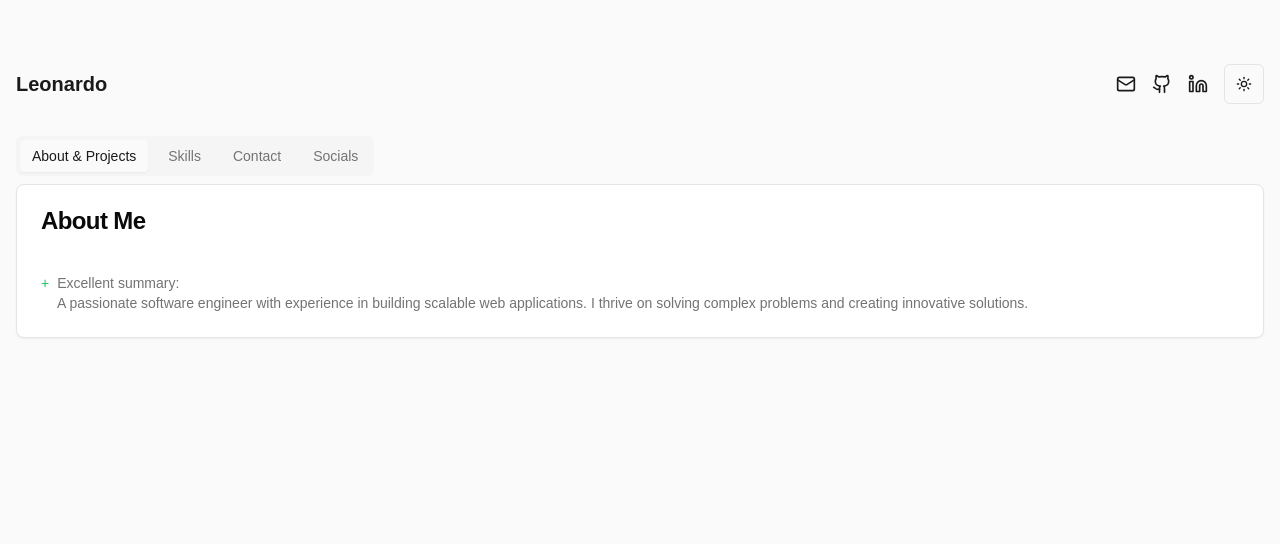
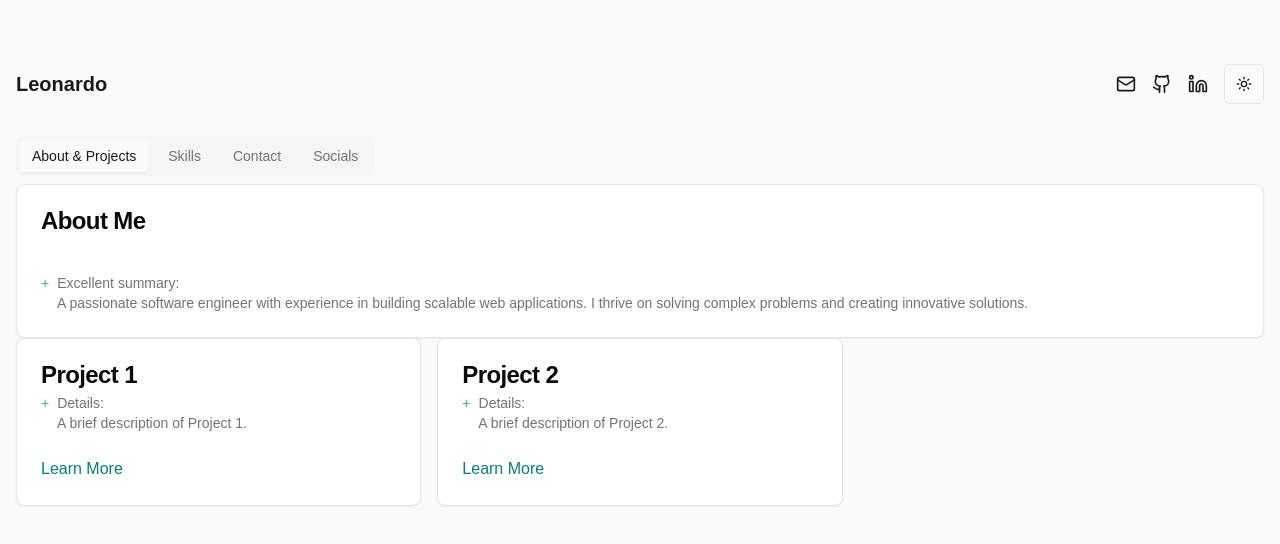
Before and after one commit to isaiahscape/portfolio-minimalist, a Next.js app: page / in a window 1280 px wide. Shown: the top 544 px of the page. Built offline with nearby package versions, Linux system fonts and the light colour scheme.

Commit message:
the project cards are gone, fixing

```diff
--- a/src/app/page.tsx
+++ b/src/app/page.tsx
@@ -36,6 +36,7 @@ export default function Home() {
             transition={{duration: 0.2}}
           >
             <Bio />
+            <Projects />
           </motion.section>
         </TabsContent>
         <TabsContent value="skills">
```
